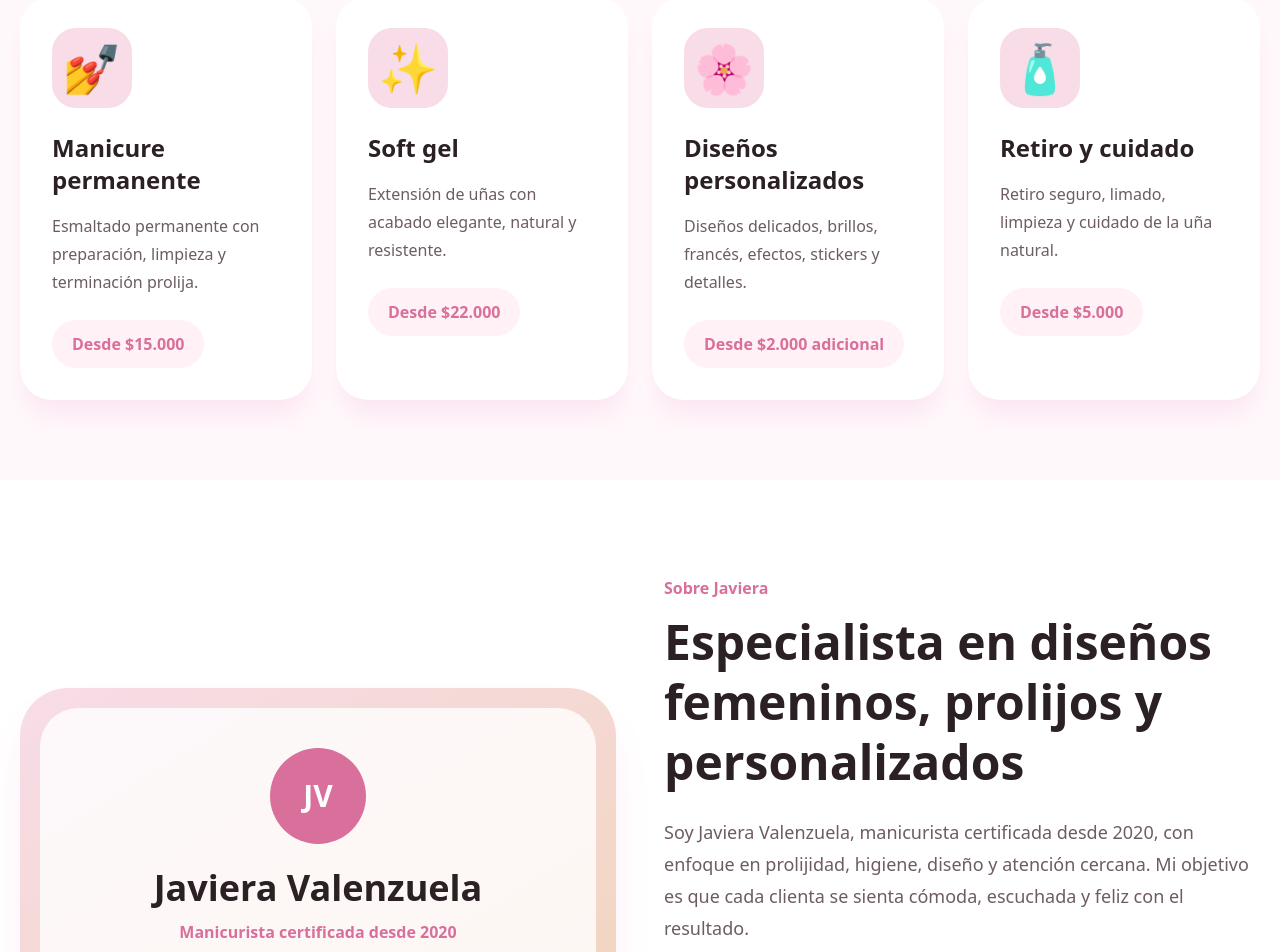
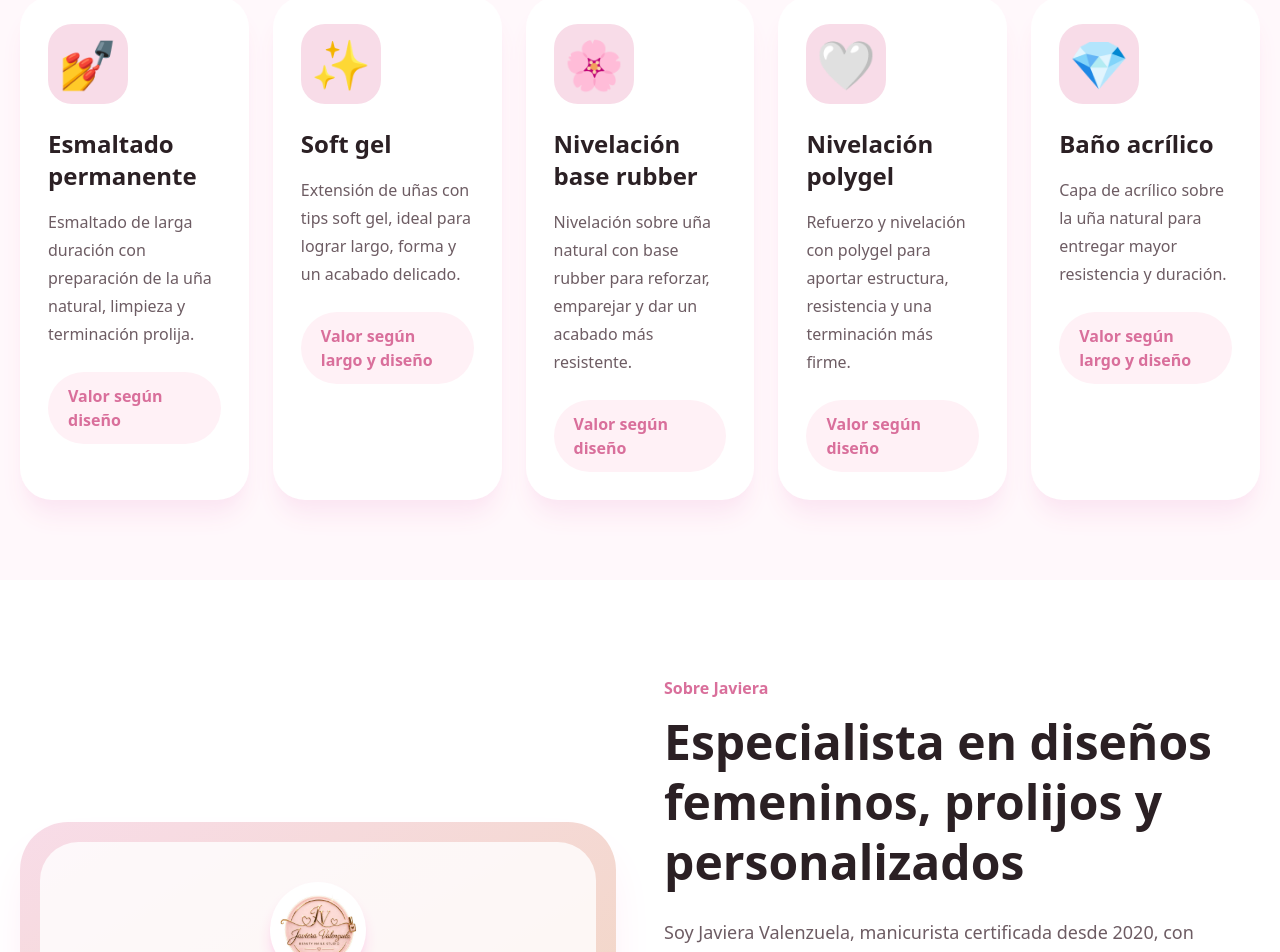
Before and after one commit to StudentKevinC/pagina-nails, a Next.js app: page / in a window 1280 px wide. Shown: the part 1360-2312 px from the top of the page. Built offline with nearby package versions, Linux system fonts and the light colour scheme; no server answers; the database is empty.

Commit message:
Agrego logo en pagina principal

```diff
--- a/app/admin/page.js
+++ b/app/admin/page.js
@@ -7,10 +7,11 @@ import { supabase } from "../../lib/supabaseClient"
 export const dynamic = "force-dynamic"
 
 const services = [
-  "Manicure permanente",
+  "Esmaltado permanente",
   "Soft gel",
-  "Diseños personalizados",
-  "Retiro y cuidado",
+  "Nivelación base rubber",
+  "Nivelación polygel",
+  "Baño acrílico",
 ]
 
 const days = [
--- a/app/page.js
+++ b/app/page.js
@@ -20,88 +20,130 @@ const business = {
 const services = [
   {
     icon: "💅",
-    title: "Manicure permanente",
+    title: "Esmaltado permanente",
     description:
-      "Esmaltado permanente con preparación, limpieza y terminación prolija.",
-    price: "Desde $15.000",
+      "Esmaltado de larga duración con preparación de la uña natural, limpieza y terminación prolija.",
+    price: "Valor según diseño",
   },
   {
     icon: "✨",
     title: "Soft gel",
     description:
-      "Extensión de uñas con acabado elegante, natural y resistente.",
-    price: "Desde $22.000",
+      "Extensión de uñas con tips soft gel, ideal para lograr largo, forma y un acabado delicado.",
+    price: "Valor según largo y diseño",
   },
   {
     icon: "🌸",
-    title: "Diseños personalizados",
+    title: "Nivelación base rubber",
     description:
-      "Diseños delicados, brillos, francés, efectos, stickers y detalles.",
-    price: "Desde $2.000 adicional",
+      "Nivelación sobre uña natural con base rubber para reforzar, emparejar y dar un acabado más resistente.",
+    price: "Valor según diseño",
   },
   {
-    icon: "🧴",
-    title: "Retiro y cuidado",
+    icon: "🤍",
+    title: "Nivelación polygel",
     description:
-      "Retiro seguro, limado, limpieza y cuidado de la uña natural.",
-    price: "Desde $5.000",
+      "Refuerzo y nivelación con polygel para aportar estructura, resistencia y una terminación más firme.",
+    price: "Valor según diseño",
+  },
+  {
+    icon: "💎",
+    title: "Baño acrílico",
+    description:
+      "Capa de acrílico sobre la uña natural para entregar mayor resistencia y duración.",
+    price: "Valor según largo y diseño",
   },
 ]
 
 const skills = [
-  "Manicure permanente",
+  "Esmaltado permanente",
   "Soft gel",
-  "Diseños delicados",
+  "Nivelación base rubber",
+  "Nivelación polygel",
+  "Baño acrílico",
+  "Diseños personalizados",
   "Preparación de uña natural",
-  "Atención personalizada",
   "Trabajo prolijo y detallista",
+]
+
+const galleryFilters = [
+  "Acrílicas",
+  "Esmaltado permanente",
+  "Nivelación",
+  "Full set",
+  "Uñas cortas",
 ]
 
 const gallery = [
   {
-    emoji: "💗",
-    title: "Diseño rosado",
-    detail: "Tonos suaves y femeninos",
+    category: "Acrílicas",
+    emoji: "💎",
+    title: "Acrílicas delicadas",
+    detail: "Largos, formas y diseños personalizados",
+    image: "",
   },
   {
-    emoji: "🤍",
-    title: "French elegante",
-    detail: "Clásico, limpio y delicado",
+    category: "Acrílicas",
+    emoji: "🌸",
+    title: "Acrílicas con diseño",
+    detail: "Diseños femeninos y detalles a elección",
+    image: "",
   },
   {
-    emoji: "✨",
-    title: "Brillos y detalles",
-    detail: "Ideal para ocasiones especiales",
+    category: "Esmaltado permanente",
+    emoji: "💅",
+    title: "Esmaltado permanente",
+    detail: "Color, brillo y terminación prolija",
+    image: "",
   },
   {
-    emoji: "🌷",
-    title: "Diseño floral",
-    detail: "Arte delicado y personalizado",
+    category: "Esmaltado permanente",
+    emoji: "✨",
+    title: "Permanente con detalles",
+    detail: "Diseños simples y elegantes",
+    image: "",
   },
   {
-    emoji: "💎",
-    title: "Soft gel",
-    detail: "Extensión natural y resistente",
+    category: "Nivelación",
+    emoji: "🤍",
+    title: "Nivelación base rubber",
+    detail: "Refuerzo y acabado natural",
+    image: "",
   },
   {
-    emoji: "🦋",
-    title: "Diseños creativos",
-    detail: "Ideas únicas según tu estilo",
-  },
-]
-
-const testimonials = [
-  {
-    name: "Camila R.",
-    text: "Muy prolija y detallista. Me encantó el resultado y las uñas me duraron perfecto.",
+    category: "Nivelación",
+    emoji: "🌷",
+    title: "Nivelación con diseño",
+    detail: "Estructura, brillo y detalle",
+    image: "",
   },
   {
-    name: "Fernanda M.",
-    text: "Excelente atención, súper cuidadosa y ordenada. El diseño quedó precioso.",
+    category: "Full set",
+    emoji: "🦋",
+    title: "Full set personalizado",
+    detail: "Diseño completo según inspiración",
+    image: "",
   },
   {
-    name: "Valentina S.",
-    text: "Me gustó mucho la experiencia. Javiera se toma el tiempo para dejar todo impecable.",
+    category: "Full set",
+    emoji: "💗",
+    title: "Full set glam",
+    detail: "Brillos, detalles y estilo completo",
+    image: "",
+  },
+  {
+    category: "Uñas cortas",
+    emoji: "🌼",
+    title: "Uñas cortas delicadas",
+    detail: "Diseños limpios y femeninos",
+    image: "",
+  },
+  {
+    category: "Uñas cortas",
+    emoji: "🤍",
+    title: "Uñas cortas naturales",
+    detail: "Estilo simple, elegante y cómodo",
+    image: "",
   },
 ]
 
@@ -109,7 +151,7 @@ const steps = [
   {
     number: "1",
     title: "Elige tu servicio",
-    text: "Selecciona manicure, soft gel, retiro, diseño o el servicio que necesites.",
+    text: "Selecciona el servicio que necesitas: esmaltado, soft gel, nivelación o baño acrílico.",
   },
   {
     number: "2",
@@ -134,6 +176,9 @@ export default function Home() {
   const [selectedDate, setSelectedDate] = useState("")
   const [selectedTime, setSelectedTime] = useState("")
   const [loadingAppointments, setLoadingAppointments] = useState(true)
+  const [selectedGalleryFilter, setSelectedGalleryFilter] = useState(
+    galleryFilters[0]
+  )
 
   useEffect(() => {
     const loadAppointments = async () => {
@@ -168,6 +213,10 @@ export default function Home() {
     .filter((item) => item.date === selectedDate)
     .map((item) => item.time)
 
+  const filteredGallery = gallery.filter(
+    (item) => item.category === selectedGalleryFilter
+  )
+
   const handleBooking = () => {
     if (!selectedTime) {
       alert("Selecciona una hora antes de reservar.")
@@ -185,9 +234,11 @@ export default function Home() {
       <nav className="fixed left-0 top-0 z-50 w-full border-b border-[#f2d7e2] bg-white/85 backdrop-blur-xl">
         <div className="mx-auto flex max-w-7xl items-center justify-between px-5 py-4">
           <a href="#inicio" className="flex items-center gap-3">
-            <div className="grid h-12 w-12 place-items-center rounded-full bg-gradient-to-br from-[#f7c8d9] to-[#e78aae] text-lg font-black text-white shadow-lg shadow-pink-200">
-              JV
-            </div>
+            <img
+              src="/logo.jpeg"
+              alt="Logo Javiera Nails"
+              className="h-12 w-12 rounded-full bg-white object-contain p-1 shadow-lg shadow-pink-200"
+            />
 
             <div>
               <h1 className="text-xl font-black leading-none text-[#d96f9b]">
@@ -298,7 +349,12 @@ export default function Home() {
           <div className="relative min-h-[460px]">
             <div className="absolute inset-x-4 bottom-10 top-10 rounded-[3rem] bg-gradient-to-br from-[#f8dce8] via-white to-[#f1d5bd] p-6 shadow-2xl shadow-pink-200">
               <div className="flex h-full flex-col items-center justify-center rounded-[2.4rem] bg-white/80 p-8 text-center">
-                <div className="mb-6 text-8xl">💅</div>
+                <img
+                  src="/logo.jpeg"
+                  alt="Logo Javiera Nails"
+                  className="mb-6 h-28 w-28 rounded-full bg-white object-contain p-2 shadow-lg shadow-pink-200"
+                />
+
                 <h3 className="text-4xl font-black leading-tight">
                   Diseño, cuidado y estilo en cada detalle
                 </h3>
@@ -336,11 +392,11 @@ export default function Home() {
           </p>
         </div>
 
-        <div className="grid gap-6 md:grid-cols-2 xl:grid-cols-4">
+        <div className="grid gap-6 md:grid-cols-2 xl:grid-cols-5">
           {services.map((service) => (
             <article
               key={service.title}
-              className="rounded-[2rem] bg-white p-8 shadow-xl shadow-pink-100 transition hover:-translate-y-3"
+              className="rounded-[2rem] bg-white p-7 shadow-xl shadow-pink-100 transition hover:-translate-y-3"
             >
               <div className="mb-6 grid h-20 w-20 place-items-center rounded-3xl bg-[#f8dce8] text-5xl">
                 {service.icon}
@@ -364,9 +420,11 @@ export default function Home() {
         <div className="mx-auto grid max-w-7xl items-center gap-12 lg:grid-cols-2">
           <div className="rounded-[3rem] bg-gradient-to-br from-[#f8dce8] to-[#f1d5bd] p-5 shadow-2xl shadow-pink-100">
             <div className="rounded-[2.4rem] bg-white/80 p-10 text-center">
-              <div className="mx-auto mb-6 grid h-24 w-24 place-items-center rounded-full bg-[#d96f9b] text-3xl font-black text-white">
-                JV
-              </div>
+              <img
+                src="/logo.jpeg"
+                alt="Logo Javiera Nails"
+                className="mx-auto mb-6 h-24 w-24 rounded-full bg-white object-contain p-2 shadow-lg shadow-pink-200"
+              />
 
               <h3 className="text-4xl font-black">{business.owner}</h3>
 
@@ -417,27 +475,62 @@ export default function Home() {
           </h3>
 
           <p className="mt-5 leading-8 text-[#6d5c63]">
-            Desliza hacia el lado para ver ideas de diseños, colores y estilos.
-            Luego esta sección se puede reemplazar por fotos reales.
+            Elige una categoría y desliza hacia el lado para ver diseños e ideas
+            de uñas.
           </p>
+        </div>
+
+        <div className="mx-auto mb-8 flex max-w-7xl gap-3 overflow-x-auto pb-3">
+          {galleryFilters.map((filter) => (
+            <button
+              key={filter}
+              onClick={() => setSelectedGalleryFilter(filter)}
+              className={`shrink-0 rounded-full px-5 py-3 font-black transition ${
+                selectedGalleryFilter === filter
+                  ? "bg-[#d96f9b] text-white shadow-lg shadow-pink-200"
+                  : "bg-white text-[#6d5c63] shadow-md shadow-pink-100 hover:bg-[#fff1f6]"
+              }`}
+            >
+              {filter}
+            </button>
+          ))}
         </div>
 
         <div className="mx-auto max-w-7xl overflow-x-auto pb-6">
           <div className="flex min-w-max gap-5">
-            {gallery.map((item) => (
+            {filteredGallery.map((item, index) => (
               <article
-                key={item.title}
+                key={`${item.category}-${index}`}
                 className="w-72 shrink-0 rounded-[2rem] bg-gradient-to-br from-[#f8dce8] via-white to-[#f1d5bd] p-5 shadow-xl shadow-pink-100 transition hover:-translate-y-2 md:w-80"
               >
-                <div className="grid h-64 place-items-center rounded-[1.5rem] bg-white/80 text-center">
+                {item.image ? (
+                  <img
+                    src={item.image}
+                    alt={item.title}
+                    className="h-72 w-full rounded-[1.5rem] object-cover"
+                  />
+                ) : (
+                  <div className="grid h-72 place-items-center rounded-[1.5rem] bg-white/80 text-center">
                     <div>
                       <div className="text-7xl">{item.emoji}</div>
-                    <h4 className="mt-5 text-2xl font-black">{item.title}</h4>
+                      <h4 className="mt-5 text-2xl font-black">
+                        {item.title}
+                      </h4>
                       <p className="mt-2 font-bold text-[#d96f9b]">
                         {item.detail}
                       </p>
                     </div>
                   </div>
+                )}
+
+                {item.image && (
+                  <div className="pt-5">
+                    <h4 className="text-xl font-black">{item.title}</h4>
+                    <p className="mt-1 font-bold text-[#d96f9b]">
+                      {item.detail}
+                    </p>
+                  </div>
+                )}
               </article>
             ))}
           </div>
@@ -590,11 +683,16 @@ export default function Home() {
       <section className="px-5 py-24">
         <div className="mx-auto max-w-7xl">
           <div className="mx-auto mb-14 max-w-3xl text-center">
-            <p className="font-black text-[#d96f9b]">Cómo funciona</p>
+            <p className="font-black text-[#d96f9b]">Reserva e información</p>
 
             <h3 className="mt-3 text-4xl font-black md:text-5xl">
-              Reserva tu hora en simples pasos
+              Cómo funciona la agenda
             </h3>
+
+            <p className="mt-5 leading-8 text-[#6d5c63]">
+              Revisa las condiciones antes de agendar para asegurar tu hora y
+              evitar cambios de último minuto.
+            </p>
           </div>
 
           <div className="grid gap-6 md:grid-cols-2 xl:grid-cols-4">
@@ -613,55 +711,60 @@ export default function Home() {
               </article>
             ))}
           </div>
-        </div>
-      </section>
 
-      <section className="bg-white px-5 py-24">
-        <div className="mx-auto max-w-7xl">
-          <div className="mx-auto mb-14 max-w-3xl text-center">
-            <p className="font-black text-[#d96f9b]">Opiniones</p>
+          <div className="mt-10 rounded-[2rem] bg-[#fff1f6] p-8 md:p-10">
+            <p className="font-black text-[#d96f9b]">Información importante</p>
 
-            <h3 className="mt-3 text-4xl font-black md:text-5xl">
-              Lo que dicen las clientas
-            </h3>
+            <h4 className="mt-3 text-3xl font-black">
+              Condiciones de reserva, garantía y puntualidad
+            </h4>
+
+            <div className="mt-8 grid gap-4 text-[#6d5c63] md:grid-cols-2">
+              <p>✅ No se agendan horas sin abono.</p>
+              <p>
+                ✅ Para toda hora se solicita un abono de {business.deposit}.
+              </p>
+              <p>
+                ✅ El abono no es reembolsable si se cambia la hora el mismo día.
+              </p>
+              <p>
+                ✅ Para cambiar una hora, se debe avisar con 24 horas de
+                anticipación.
+              </p>
+              <p>✅ Se esperan máximo 10 minutos de atraso.</p>
+              <p>✅ Al minuto 11, la hora queda cancelada.</p>
+              <p>
+                ✅ Llegar 20 a 30 minutos antes también se considera
+                impuntualidad.
+              </p>
+              <p>✅ Asistir sin acompañantes.</p>
+              <p>✅ Asistir con tiempo y con el diseño elegido.</p>
+              <p>✅ Si vienes apurada, se recomienda no agendar ese día.</p>
             </div>
 
-          <div className="grid gap-6 md:grid-cols-3">
-            {testimonials.map((testimonial) => (
-              <article
-                key={testimonial.name}
-                className="rounded-[2rem] bg-[#fff8fb] p-8 shadow-xl shadow-pink-100"
-              >
-                <div className="mb-5 text-3xl">⭐️⭐️⭐️⭐️⭐️</div>
+            <div className="mt-8 rounded-3xl bg-white p-6 text-[#6d5c63]">
+              <h5 className="text-xl font-black text-[#d96f9b]">Garantías</h5>
 
-                <p className="leading-8 text-[#6d5c63]">
-                  “{testimonial.text}”
+              <div className="mt-4 grid gap-4">
+                <p>
+                  <strong>Uñas acrílicas:</strong> garantía de 5 días solamente
+                  por levantamiento en zona de cutícula.
                 </p>
 
-                <h4 className="mt-6 font-black text-[#d96f9b]">
-                  {testimonial.name}
-                </h4>
-              </article>
-            ))}
+                <p>
+                  <strong>
+                    Esmaltado permanente, base rubber y nivelación:
+                  </strong>{" "}
+                  garantía de 3 días solamente por mal secado en lámpara o
+                  burbujas.
+                </p>
+
+                <p>
+                  No aplica garantía si el esmalte se pica por roce o mal
+                  cuidado de las uñas.
+                </p>
               </div>
             </div>
-      </section>
-
-      <section className="px-5 py-24">
-        <div className="mx-auto max-w-5xl rounded-[2rem] bg-[#fff1f6] p-8 md:p-12">
-          <p className="font-black text-[#d96f9b]">Condiciones de reserva</p>
-
-          <h3 className="mt-3 text-3xl font-black md:text-4xl">
-            Información importante antes de agendar
-          </h3>
-
-          <div className="mt-8 grid gap-4 text-[#6d5c63]">
-            <p>✅ La reserva se confirma con un abono de {business.deposit}.</p>
-            <p>✅ El abono permite guardar la fecha y hora seleccionada.</p>
-            <p>✅ Atención en Honestudio, Santiago, Conchalí.</p>
-            <p>✅ No se realizan domicilios.</p>
-            <p>✅ El valor final puede variar según diseño, largo o técnica.</p>
-            <p>✅ En caso de cambios, avisar con anticipación por WhatsApp.</p>
           </div>
         </div>
       </section>
```
Also changed, not shown: public/logo.jpeg (added). Lines whose indentation alone changed are shown as unchanged.
